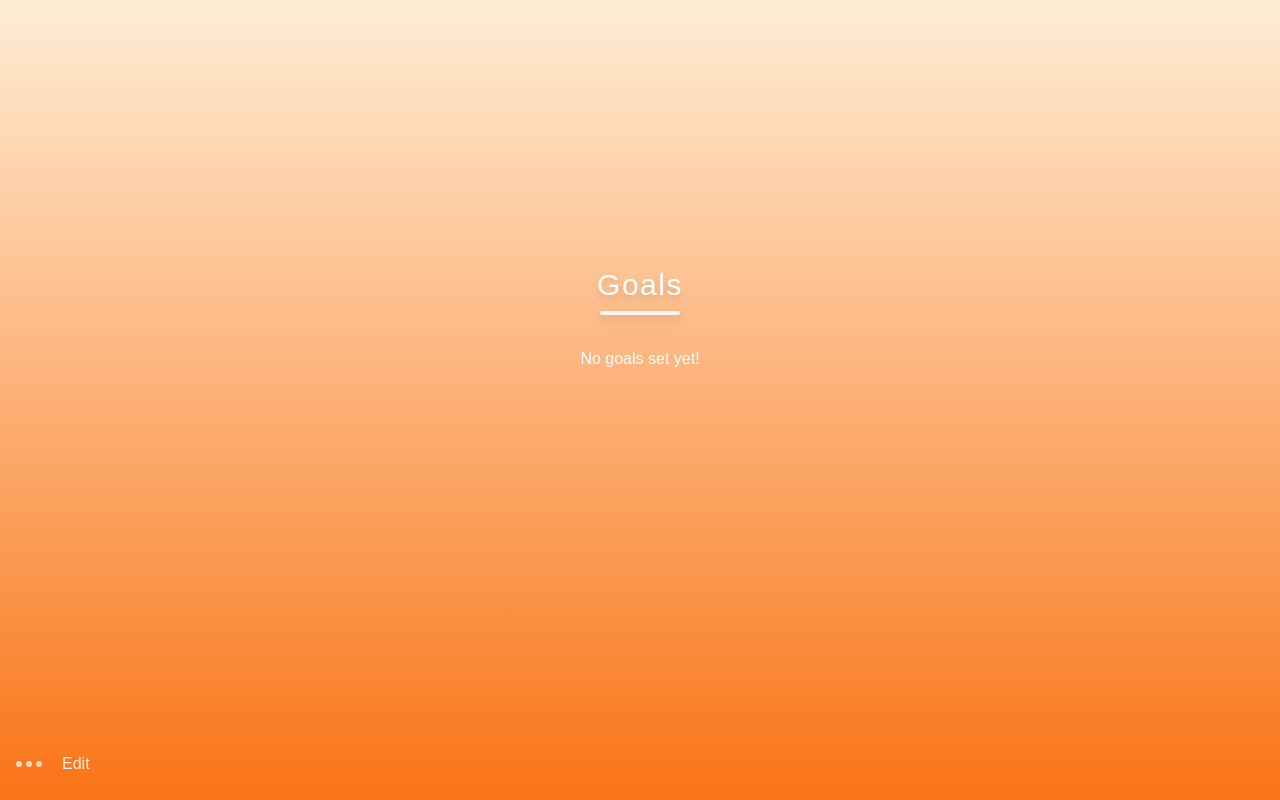
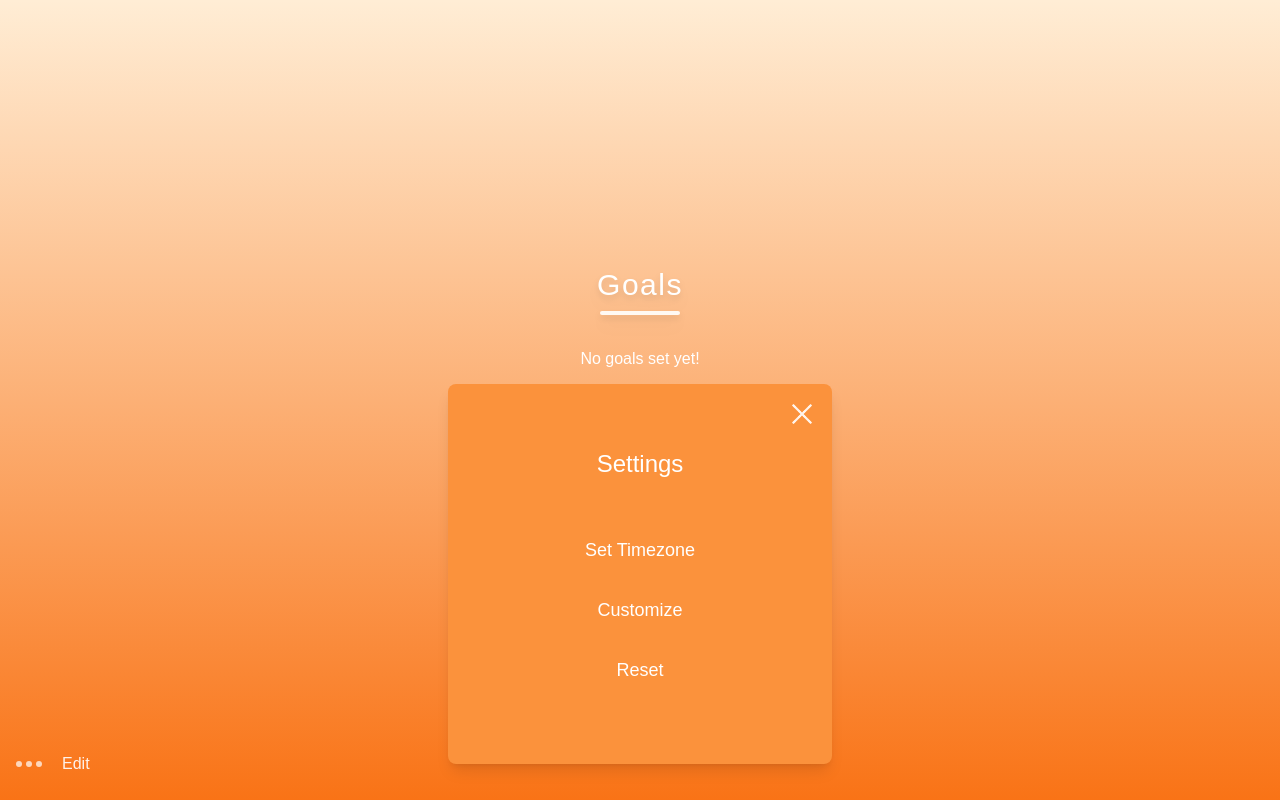
Before and after one commit to bridgerbrown/daygoals, a Next.js app: page / in a window 1280 px wide. Built offline with nearby package versions, Linux system fonts and the light colour scheme; a web font is replaced by a local one.

Commit message:
settings menu, items, back button

```diff
--- /dev/null
+++ b/components/settings.tsx
@@ -0,0 +1,78 @@
+import React, { useState } from "react";
+import Image from "next/image";
+
+export default function Settings(props: any){
+    const liStyle: string = `hover:bg-orange-500 w-full py-4 cursor-pointer text-white text-lg`
+
+    const [menuSelection, setMenuSelection] = useState<number>(0)
+
+    const backButton: any =
+        <div className="absolute top-4 left-4">
+            <h3 className="hover:opacity-70 cursor-pointer text-white text-sm"
+                onClick={() => setMenuSelection(0)}
+            >
+                Back
+            </h3>
+        </div>
+
+    return(
+        <menu className="top-0 absolute w-screen h-full flex flex-col justify-center items-center">
+            <div className="py-16 rounded-lg absolute top-96 w-96 text-center bg-orange-400 shadow-lg">
+                <Image
+                    src="/x-icon.png"
+                    width={574}
+                    height={573}
+                    alt="exit menu"
+                    className="cursor-pointer hover:opacity-70 absolute opacity-90 right-5 top-5 w-5 h-5"
+                />
+                <div className="w-full flex flex-col justify-center items-center">
+                    { menuSelection === 0 ?
+                    <div className="w-full">
+                        <h1 className="text-2xl text-white mb-10">
+                            Settings
+                        </h1>
+                        <ul className="w-full">
+                            <li className={liStyle}
+                                onClick={() => setMenuSelection(1)}
+                            >
+                                Set Timezone
+                            </li>
+                            <li className={liStyle}
+                                onClick={() => setMenuSelection(2)}
+                            >
+                                Customize
+                            </li>
+                            <li className={liStyle}
+                                onClick={() => setMenuSelection(3)}
+                            >
+                                Reset
+                            </li>
+                        </ul>
+                    </div>
+                    : menuSelection === 1 ?
+                        <div>
+                            {backButton}
+                            <h1 className="text-2xl text-white mb-10">
+                                Timezone
+                            </h1>
+                        </div>
+                    : menuSelection === 2 ?
+                        <div>
+                            {backButton}
+                            <h1 className="text-2xl text-white mb-10">
+                                Customize
+                            </h1>
+                        </div>
+                    :
+                        <div>
+                            {backButton}
+                            <h1 className="text-2xl text-white mb-10">
+                                Reset
+                            </h1>
+                        </div>
+                    }
+                </div>
+            </div>
+        </menu>
+    )
+}
--- a/pages/index.tsx
+++ b/pages/index.tsx
@@ -1,4 +1,5 @@
 import ListItem from "@/components/list-item"
+import Settings from "@/components/settings"
 import Head from "next/head"
 import { useEffect, useState, MouseEvent } from "react"
 
@@ -144,6 +145,7 @@ export default function Home() {
             }
           </div>
         </div>
+        <Settings />
       </main>
     </>
   )
```
